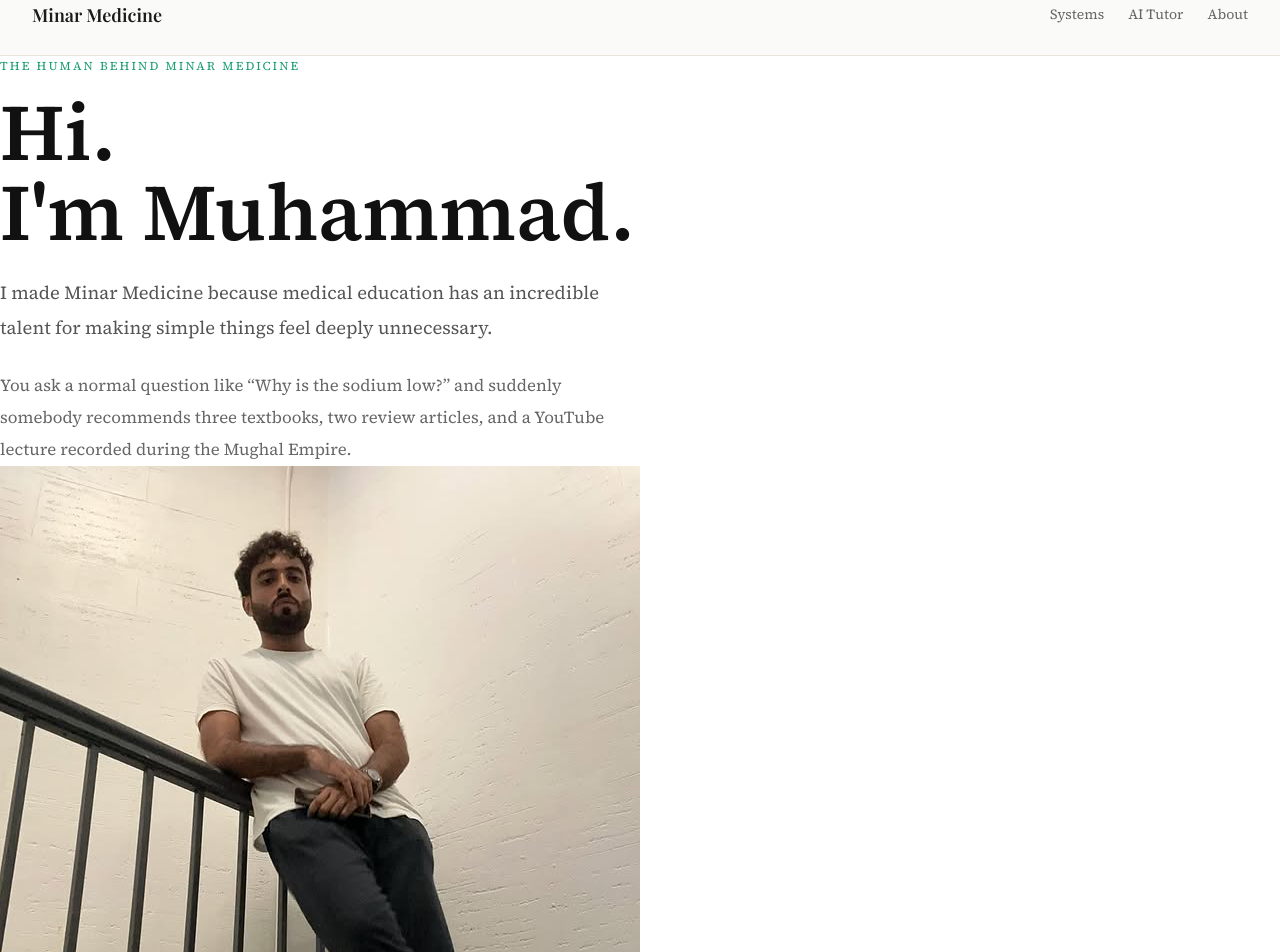
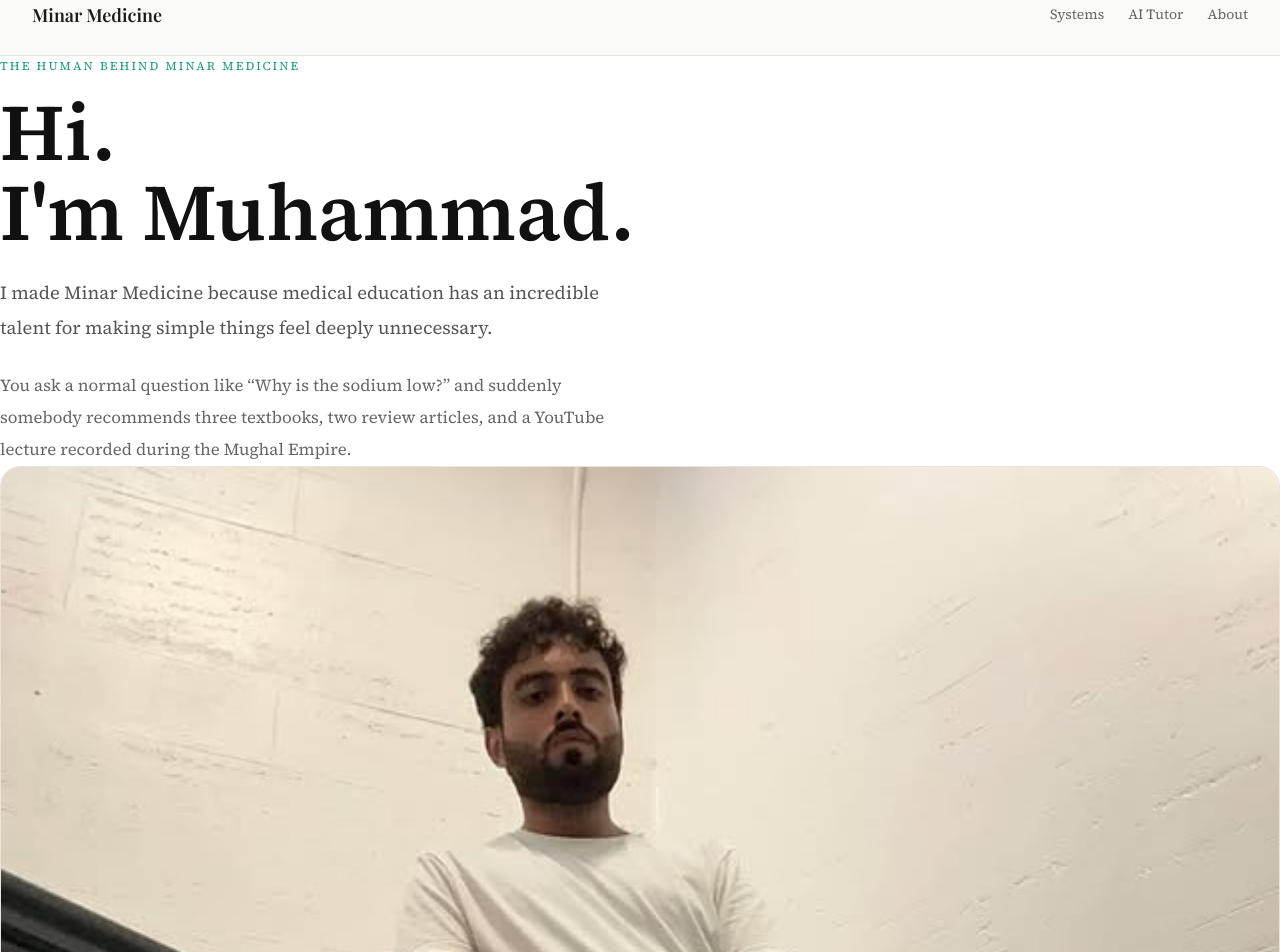
Before and after one commit to muhammadtoor702-blip/minar-medicine, a Next.js app: page /about in a window 1280 px wide. Shown: the top 952 px of the page. Built offline with nearby package versions, Linux system fonts and the light colour scheme; a web font is replaced by a local one.

Commit message:
Update about.tsx

```diff
--- a/pages/about.tsx
+++ b/pages/about.tsx
@@ -26,11 +26,11 @@ export default function About(): JSX.Element {
             </p>
           </div>
 
-          <div className="w-full overflow-hidden rounded-[20px] border border-[#e8e4dc] bg-[#f7f7f7] sm:rounded-[24px] md:rounded-[28px] max-h-[400px] md:max-h-[520px] md:h-[520px]">
+          <div style={{ width: '100%', borderRadius: '20px', border: '1px solid #e8e4dc', background: '#f7f7f7', overflow: 'hidden' }}>
   <img
     src="/wahab.jpg"
     alt="Muhammad Abdul Wahab Toor"
-    className="w-full h-full object-cover object-contain"
+    style={{ width: '100%', height: 'auto', display: 'block' }}
   />
 </div>
         </div>
```
